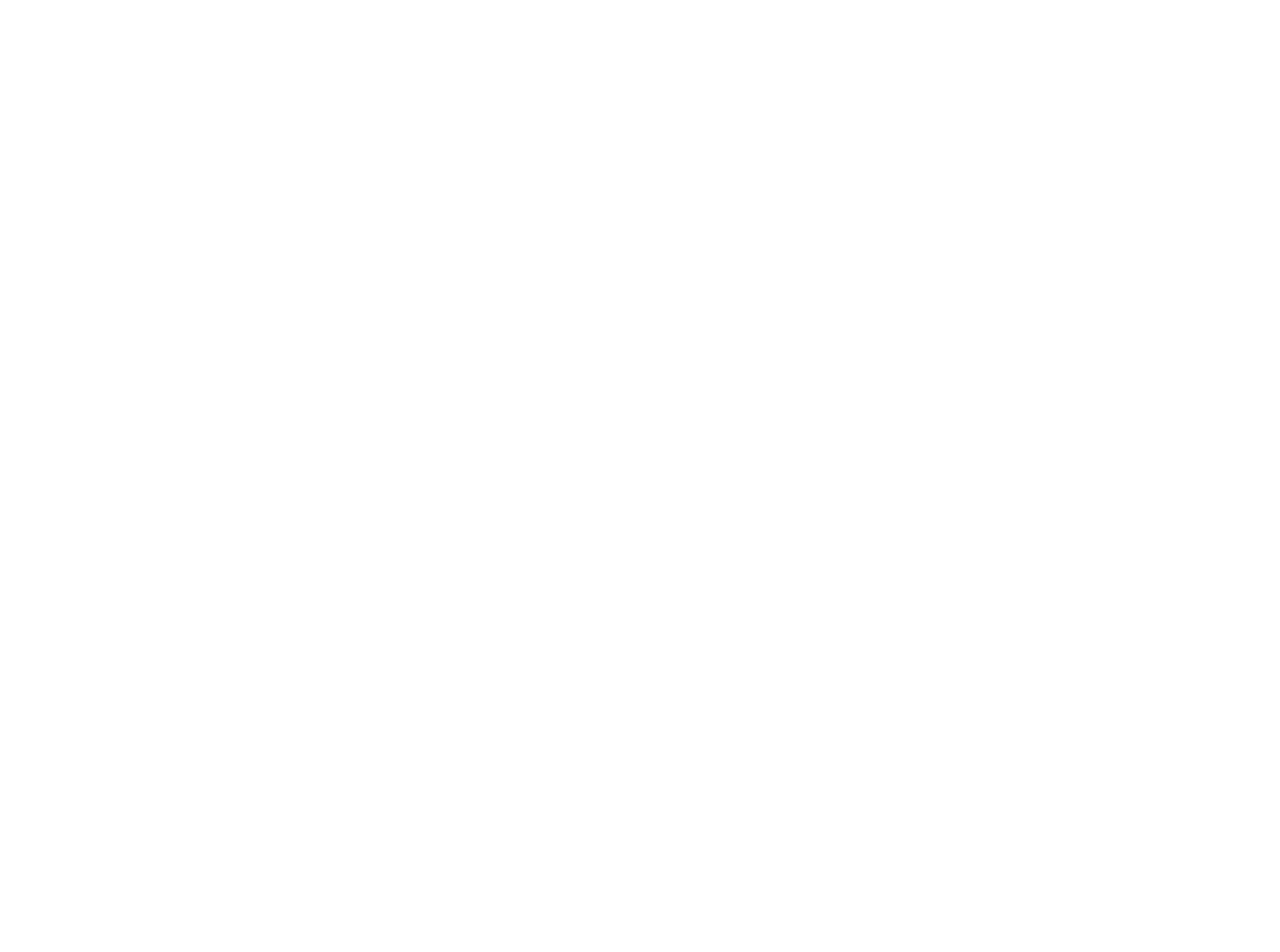
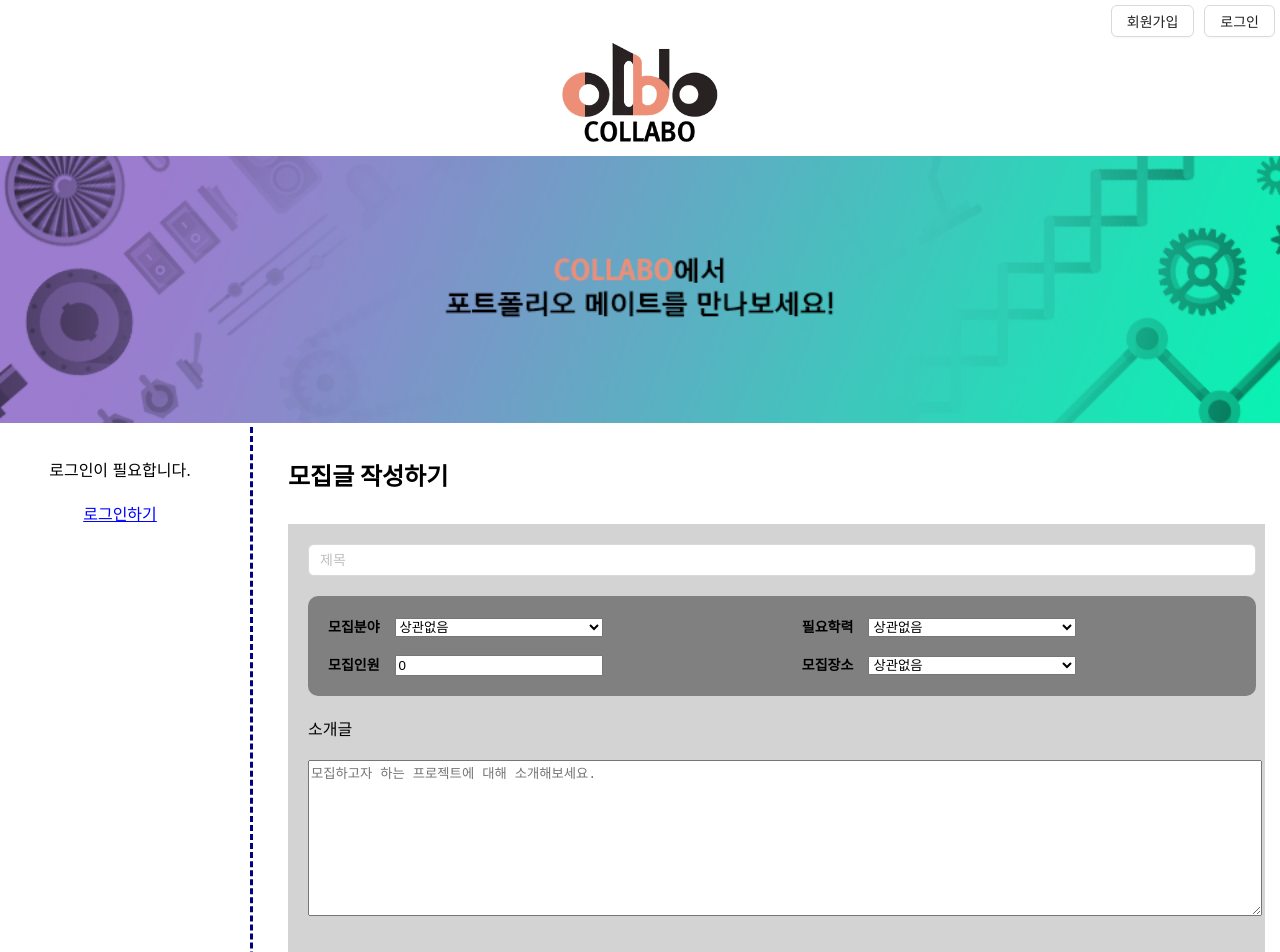
Before and after one commit to hoyeol0513/webProgramming_finalwork, a React (Create React App) app: page /post in a window 1280 px wide. Shown: the top 952 px of the page. Before the commit the page ends 800 px from the top, so only its background shows below. Built offline with nearby package versions, Linux system fonts and the light colour scheme.

Commit message:
post boardlistitem + delete tag value

```diff
--- a/src/App.js
+++ b/src/App.js
@@ -16,12 +16,20 @@ function App() {
       title: "IT공모전 참가를 위한 디자이너 모집",
       contents:
         "2023년 7월까지 진행되는 IT공모전 어플리케이션 제작을 위해 UI/UX 및 로고 제작에 관심이 많은 디자이너를 모집합니다. 어플리케이션 제작을 위해서 React Native나 android studio를 활용할 수 있는 사람들을 모집합니다.",
-      tag: ["IT공모전", "대회", "UI", "UX"],
+      // tag: ["IT공모전", "대회", "UI", "UX"],
+      acquireMajor: "상관없음",
+      numberTeam: 0,
+      location: "상관없음",
+      education: "상관없음",
     },
     {
       title: "소비패턴 통계연구를 위한 심리학과 학생 모집",
       contents: "졸업논문을 위해 심리학과 학생을 모집합니다.",
-      tag: ["심리학과", "대학생", "통게"],
+      // tag: ["심리학과", "대학생", "통게"],
+      acquireMajor: "상관없음",
+      numberTeam: 0,
+      location: "상관없음",
+      education: "상관없음",
     },
   ];
   const [userData, setUserData] = useState(null);
@@ -96,7 +104,17 @@ function App() {
             path="/join"
             element={<Join userSignUp={userSignUp} userData={userData} />}
           ></Route>
-          <Route path="/post" element={<Post />}></Route>
+          <Route
+            path="/post"
+            element={
+              <Post
+                isLogined={isLogined}
+                setIsLogined={setIsLogined}
+                listdata={listdata}
+                setListdata={setListdata}
+              />
+            }
+          ></Route>
           <Route
             path="/listitem/:id"
             element={
--- a/src/Home/Home.js
+++ b/src/Home/Home.js
@@ -7,7 +7,6 @@ import { Link, useNavigate } from "react-router-dom";
 import RightSide from "../Acc/RightSide";
 import UnLogLeftSide from "../Acc/UnLogLeftSide";
 import Footer from "../Acc/Footer";
-import Post from "../Page/Post";
 
 const Home = (props) => {
   const navigate = useNavigate();
@@ -80,7 +79,7 @@ const Home = (props) => {
                   if (!isLogined) alert("로그인이 필요한 서비스입니다.");
                   else {
                     //Post 컴포넌트 전달
-                    alert("클릭됨");
+                    navigate("/post");
                   }
                 }}
               >
@@ -106,7 +105,7 @@ const Home = (props) => {
                   }
                   description={
                     <>
-                      <div
+                      {/* <div
                         style={{
                           fontSize: "0.8rem",
                           textAlign: "end",
@@ -116,7 +115,7 @@ const Home = (props) => {
                         {item.tag.map((i) => (
                           <span>#{i} &nbsp;</span>
                         ))}
-                      </div>
+                      </div> */}
                       <div
                         style={{
                           fontSize: "1rem",
--- a/src/Page/BoardListItem.js
+++ b/src/Page/BoardListItem.js
@@ -1,4 +1,4 @@
-import { Avatar, Button, Input, Space } from "antd";
+import { Avatar, Button, Col, Input, Row, Space } from "antd";
 import React, { useState } from "react";
 import { useNavigate, useParams } from "react-router-dom";
 import Header from "../Acc/Header";
@@ -80,7 +80,7 @@ const BoardListItem = (props) => {
                     >
                       {item.title}
                     </h2>
-                    <div
+                    {/* <div
                       style={{
                         margin: "10px 0 10px 0",
                         textAlign: "end",
@@ -92,7 +92,20 @@ const BoardListItem = (props) => {
                           #{i} &nbsp;
                         </div>
                       ))}
-                    </div>
+                    </div> */}
+                    <h3>프로젝트 조건</h3>
+                    <ul>
+                      <Row>
+                        <Col span={12}>
+                          <li>☑️ 모집 분야 : {item.acquireMajor}</li>
+                          <li>☑️ 모집 인원 : {item.numberTeam}</li>
+                        </Col>
+                        <Col span={12}>
+                          <li>☑️ 모집 장소 : {item.location}</li>
+                          <li>☑️ 필요 학력 : {item.education}</li>
+                        </Col>
+                      </Row>
+                    </ul>
                     <h3>프로젝트 내용</h3>
                     <div
                       style={{
@@ -149,7 +162,10 @@ const BoardListItem = (props) => {
                         </div>
                       ))}
                     </div>
-                    <form onSubmit={handleSubmit} className="form-container">
+                    <form
+                      onSubmit={handleSubmit}
+                      style={{ marginBottom: "30px" }}
+                    >
                       <Input
                         placeholder="댓글을 입력하세요"
                         type="text"
--- a/src/Page/Post.js
+++ b/src/Page/Post.js
@@ -1,8 +1,232 @@
-// 글쓰기
-import React from "react";
+import { Button, Input, Col, Row } from "antd";
+import React, { useState } from "react";
+import { useNavigate } from "react-router-dom";
+import Header from "../Acc/Header";
+import LeftSide from "../Acc/LeftSide";
+import UnLogLeftSide from "../Acc/UnLogLeftSide";
+import Footer from "../Acc/Footer";
 
-function Post() {
-  return <div></div>;
+const Majors = [
+  { value: "상관없음" },
+  { value: "IT/개발자" },
+  { value: "디자인/일러스트" },
+  { value: "언어" },
+  { value: "경영/마케팅" },
+  { value: "음악" },
+  { value: "음식/요리" },
+  { value: "언론/커뮤니케이션" },
+  { value: "기타" },
+];
+
+const Locations = [
+  { value: "상관없음" },
+  { value: "온라인" },
+  { value: "오프라인" },
+];
+
+const EduBackground = [
+  { value: "상관없음" },
+  { value: "자격없음" },
+  { value: "고등학교 재학생" },
+  { value: "대학교 재학생" },
+  { value: "대학원 재학생" },
+];
+
+function Post(props) {
+  const { isLogined, setIsLogined, listdata, setListdata } = props;
+  const navigate = useNavigate();
+  const [TitleValue, setTitleValue] = useState("");
+  const [AcquireMajorValue, setAcquireMajor] = useState(1);
+  const [NumberTeamValue, setNumberTeam] = useState(0);
+  const [LocationValue, setLocation] = useState();
+  const [EducationValue, setEducation] = useState(0);
+  const [DescriptionValue, setDescription] = useState("");
+  const onTitleChange = (event) => {
+    setTitleValue(event.currentTarget.value);
+  };
+
+  const onAcquireMajorSelectChange = (event) => {
+    setAcquireMajor(event.currentTarget.value);
+  };
+
+  const onNumberTeamSelectChange = (event) => {
+    setNumberTeam(event.currentTarget.value);
+  };
+
+  const onLocationChange = (event) => {
+    setLocation(event.currentTarget.value);
+  };
+
+  const onEducationChange = (event) => {
+    setEducation(event.currentTarget.value);
+  };
+
+  const onDescriptionChange = (event) => {
+    setDescription(event.currentTarget.value);
+  };
+  const onSubmit = (event) => {
+    console.log("제출됨");
+    event.preventDefault();
+
+    const values = {
+      title: TitleValue,
+      acquireMajor: AcquireMajorValue,
+      numberTeam: NumberTeamValue,
+      location: LocationValue,
+      education: EducationValue,
+      contents: DescriptionValue,
+    };
+    console.log(values);
+    if (isLogined) {
+      if ((values.title !== "") & (values.contents !== "")) {
+        setListdata([...listdata, values]);
+        navigate("/");
+      } else {
+        alert("작성하지 않은 칸이 있습니다.");
+      }
+    } else alert("로그인이 필요한 서비스입니다.");
+    console.log(values);
+    console.log(listdata);
+  };
+
+  return (
+    <div className="container">
+      <div style={{ display: "block", textAlign: "end", padding: "5px" }}>
+        <Button
+          style={{ marginRight: "10px" }}
+          onClick={() => {
+            navigate("/join");
+          }}
+        >
+          회원가입
+        </Button>
+        <Button
+          onClick={() => {
+            if (isLogined) {
+              setIsLogined(false);
+              navigate("/");
+            } else navigate("/login");
+          }}
+        >
+          {isLogined ? "로그아웃" : "로그인"}
+        </Button>
+      </div>
+      <Header />
+      <div className="content">
+        <nav
+          style={{
+            border: "none",
+            borderRightStyle: "dashed",
+            borderRightwidth: "1px",
+            borderRightColor: "navy",
+            margin: 0,
+            padding: 0,
+          }}
+        >
+          {isLogined ? <LeftSide /> : <UnLogLeftSide />}
+        </nav>
+        <main style={{ minHeight: "100vh", paddingLeft: "20px" }}>
+          {/* 지현님 파트 */}
+          <div style={{ margin: "10px" }}>
+            <div style={{ textAlign: "center", marginBottom: "2rem" }}>
+              <h2 style={{ textAlign: "left" }}>모집글 작성하기</h2>
+            </div>
+            <div style={{ backgroundColor: "lightgray", height: "500px" }}>
+              <form onSubmit={onSubmit}>
+                <Input
+                  style={{ margin: "20px", width: "97%" }}
+                  placeholder="제목"
+                  type="text"
+                  className="text"
+                  value={TitleValue}
+                  onChange={onTitleChange}
+                />
+                <Row
+                  style={{
+                    backgroundColor: "gray",
+                    width: "97%",
+                    margin: "0 20px 20px 20px",
+                    borderRadius: "10px",
+                  }}
+                >
+                  <Col span={12} style={{ padding: "20px" }}>
+                    <label style={{ marginRight: "15px" }}>모집분야</label>
+                    <select
+                      style={{ width: "208px" }}
+                      onChange={onAcquireMajorSelectChange}
+                    >
+                      {Majors.map((item) => (
+                        <option key={item.key} value={item.key}>
+                          {item.value}
+                        </option>
+                      ))}
+                    </select>
+                    <br />
+                    <br />
+                    <label style={{ marginRight: "15px" }}>모집인원</label>
+                    <input
+                      style={{ width: "200px" }}
+                      type="number"
+                      onChange={onNumberTeamSelectChange}
+                      value={NumberTeamValue}
+                    />
+                  </Col>
+                  <Col span={12} style={{ padding: "20px" }}>
+                    <label style={{ marginRight: "15px" }}>필요학력</label>
+                    <select
+                      style={{ width: "208px" }}
+                      onChange={onEducationChange}
+                    >
+                      {EduBackground.map((item) => (
+                        <option key={item.key} value={item.key}>
+                          {item.value}
+                        </option>
+                      ))}
+                    </select>
+                    <br />
+                    <br />
+                    <label style={{ marginRight: "15px" }}>모집장소</label>
+                    <select
+                      style={{ width: "208px" }}
+                      onChange={onLocationChange}
+                    >
+                      {Locations.map((item) => (
+                        <option key={item.key} value={item.key}>
+                          {item.value}
+                        </option>
+                      ))}
+                    </select>
+                  </Col>
+                </Row>
+                <div style={{ width: "97%", margin: "0 20px 20px 20px" }}>
+                  <div>소개글</div>
+                  <br />
+                  <textarea
+                    style={{ width: "100%" }}
+                    onChange={onDescriptionChange}
+                    placeholder="모집하고자 하는 프로젝트에 대해 소개해보세요."
+                    value={DescriptionValue}
+                    rows={10}
+                    cols={100}
+                  ></textarea>
+                </div>
+                <Button
+                  type="primary"
+                  style={{ float: "right", margin: "21px" }}
+                  onClick={onSubmit}
+                >
+                  작성
+                </Button>
+              </form>
+            </div>
+          </div>
+        </main>
+      </div>
+      <footer>
+        <Footer />
+      </footer>
+    </div>
+  );
 }
 
 export default Post;
```
